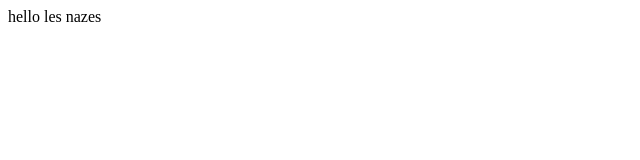
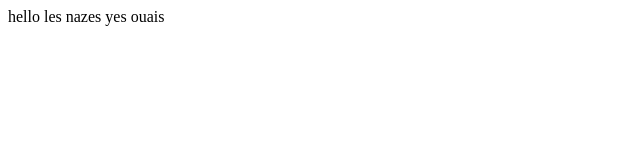
Before and after one commit to Lotchaar/shep, a plain HTML site: page index.html in a window 1280 px wide. Shown: the full height of the page, 0-640 px from the left. Drawn offline with Linux system fonts and the light colour scheme.

Commit message:
commit 2

```diff
--- a/index.html
+++ b/index.html
@@ -1,7 +1,7 @@
 <html>
 
   <body>
-    <p>hello les nazes</p>
+    <p>hello les nazes yes ouais</p>
 
   </body>
 
```
